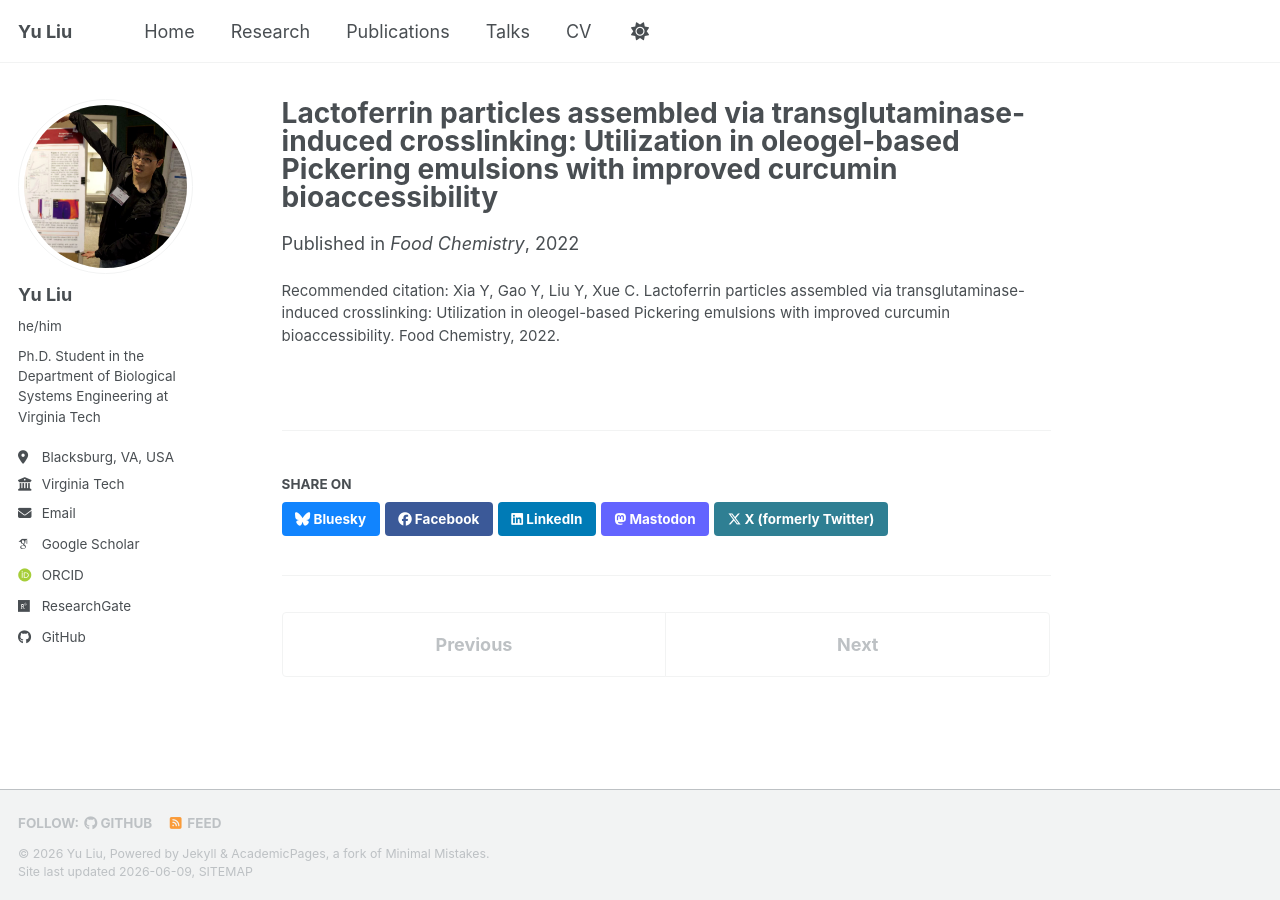
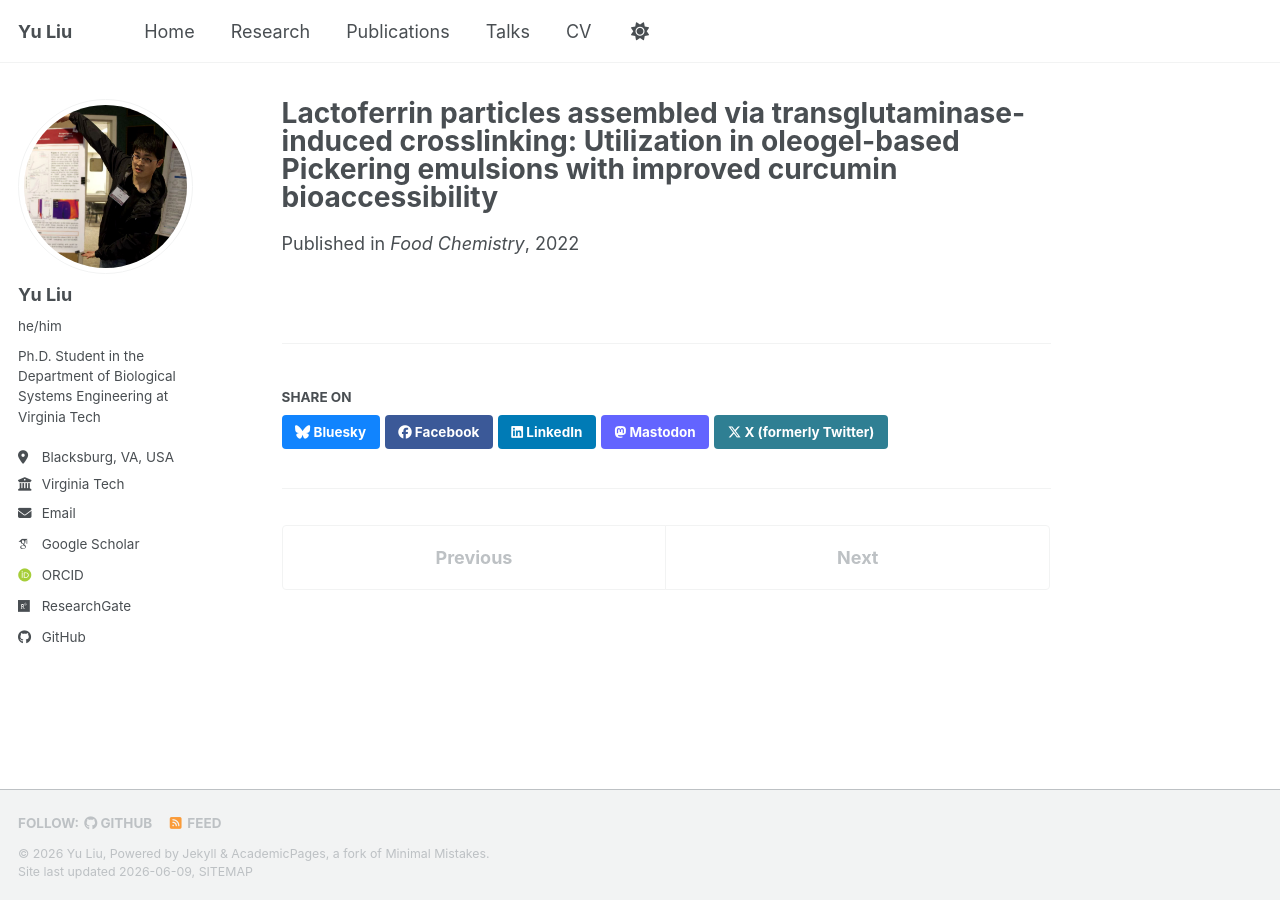
Before and after one commit to yuliu0322/yuliu0322.github.io, a Jekyll site: the page built from _publications/2022-01-01-lactoferrin-pickering-emulsions.md, in a window 1280 px wide. Built offline with Jekyll 4.4.1, drawn with Linux system fonts in a browser that asks for light colours; some web fonts are replaced; a script bundle is joined from its source files by our own code; library files that are not in the unit come from our copies.

Commit message:
Update 2022-01-01-lactoferrin-pickering-emulsions.md

```diff
--- a/_publications/2022-01-01-lactoferrin-pickering-emulsions.md
+++ b/_publications/2022-01-01-lactoferrin-pickering-emulsions.md
@@ -1,10 +1,10 @@
 ---
 title: "Lactoferrin particles assembled via transglutaminase-induced crosslinking: Utilization in oleogel-based Pickering emulsions with improved curcumin bioaccessibility"
 collection: publications
-category: manuscripts
-permalink: /publication/lactoferrin-pickering-emulsions/
+permalink: /publication/lactoferrin-pickering/
 date: 2022-01-01
 venue: "Food Chemistry"
-excerpt: "Study on lactoferrin particle-stabilized Pickering emulsions for improved curcumin bioaccessibility."
-citation: "Xia Y, Gao Y, Liu Y, Xue C. Lactoferrin particles assembled via transglutaminase-induced crosslinking: Utilization in oleogel-based Pickering emulsions with improved curcumin bioaccessibility. Food Chemistry, 2022."
+authors: "T. Xia, Y. Gao, Y. Liu, X. Wei, C. Xue"
+doi: "10.1016/j.foodchem.2021.131779"
+paperurl: "https://doi.org/10.1016/j.foodchem.2021.131779"
 ---
```
